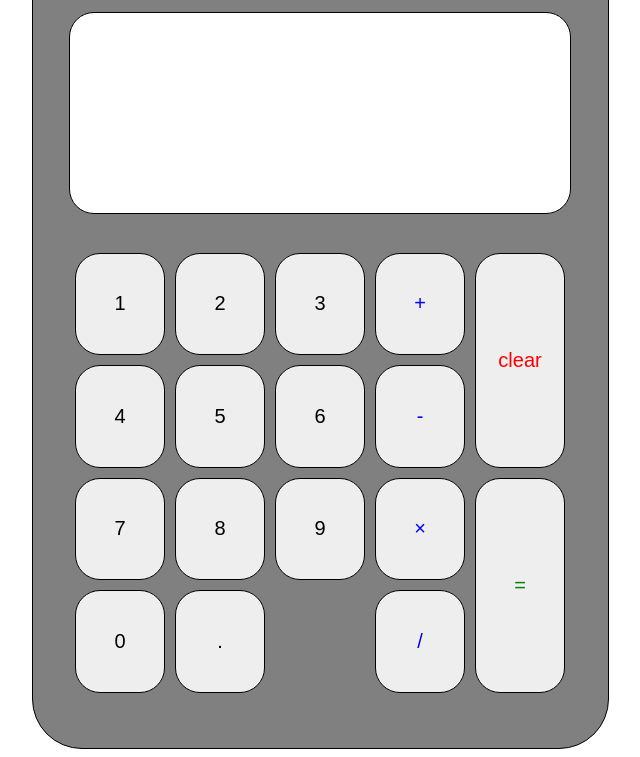
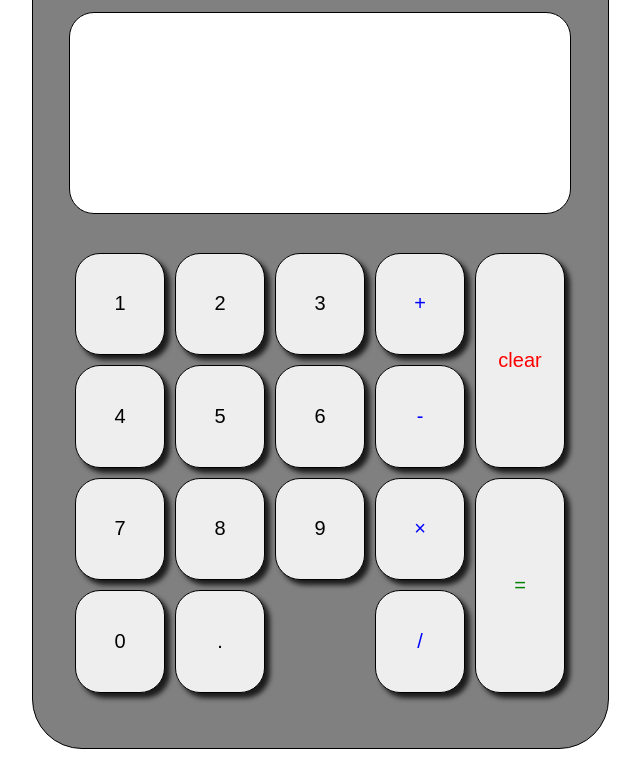
Before and after one commit to mczaba/calculator, a plain HTML site: page index.html in a window 1280 px wide. Shown: the part 122-879 px from the top of the page, without its empty margins (320-960 px from the left). Drawn offline with Linux system fonts and the light colour scheme.

Commit message:
stylisation

```diff
--- a/style.css
+++ b/style.css
@@ -4,6 +4,11 @@ button {
     background-color: #eee;
     border: 1px black solid;
     border-radius: 25px;
+    box-shadow: 5px 5px 5px #1c1b1b;
+}
+
+button:active {
+    background-color: #1f441d;
 }
 
 #background {
```
